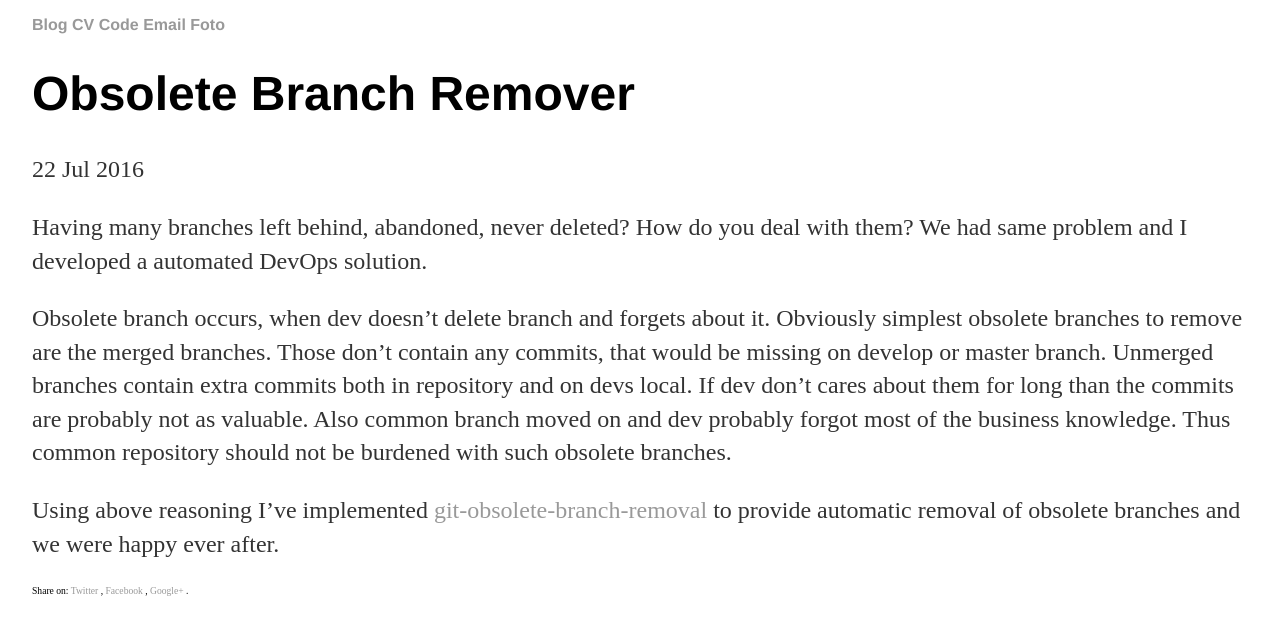
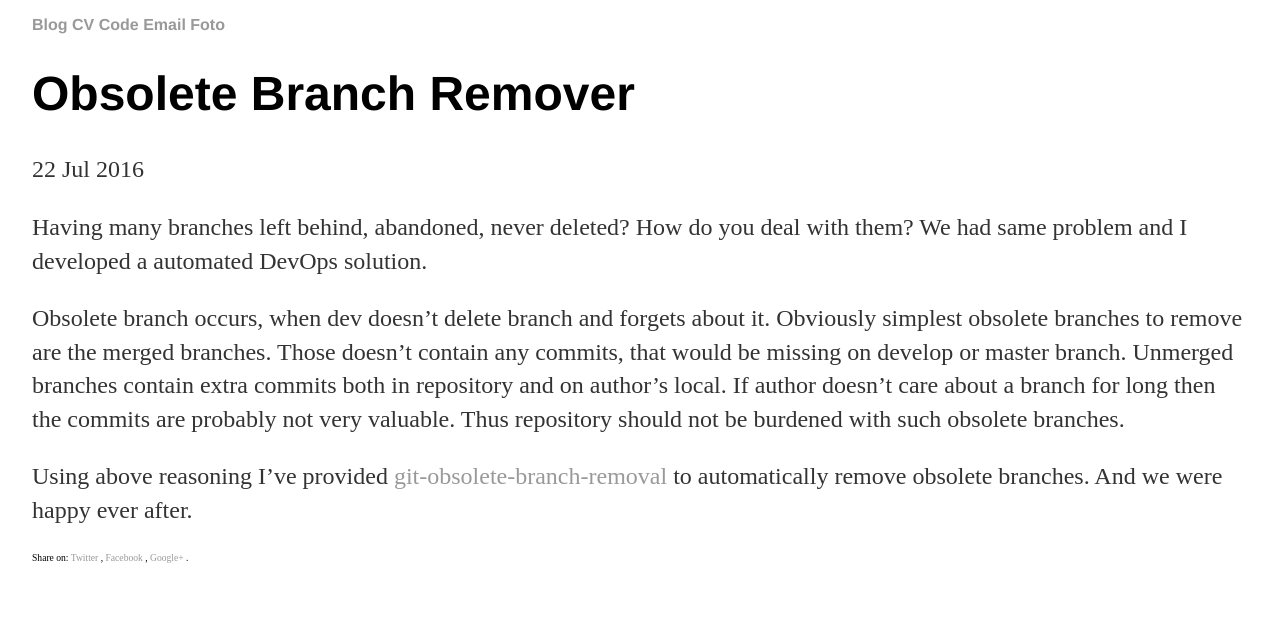
Before and after one commit to vackosar/vackosar.github.io, a Jekyll site: the page built from _posts/2016-07-22-Obsolete-Branch-Remover.md, in a window 1280 px wide. Shown: the top 635 px of the page. Built offline with Jekyll 4.4.1, drawn with Linux system fonts in a browser that asks for light colours.

Commit message:
Post GOBR.

```diff
--- a/_posts/2016-07-22-Obsolete-Branch-Remover.md
+++ b/_posts/2016-07-22-Obsolete-Branch-Remover.md
@@ -6,6 +6,6 @@ date: 2016-07-22
 
 Having many branches left behind, abandoned, never deleted? How do you deal with them? We had same problem and I developed a automated DevOps solution.
 
-Obsolete branch occurs, when dev doesn't delete branch and forgets about it. Obviously simplest obsolete branches to remove are the merged branches. Those don't contain any commits, that would be missing on develop or master branch. Unmerged branches contain extra commits both in repository and on devs local. If dev don't cares about them for long than the commits are probably not as valuable. Also common branch moved on and dev probably forgot most of the business knowledge. Thus common repository should not be burdened with such obsolete branches.
+Obsolete branch occurs, when dev doesn't delete branch and forgets about it. Obviously simplest obsolete branches to remove are the merged branches. Those doesn't contain any commits, that would be missing on develop or master branch. Unmerged branches contain extra commits both in repository and on author's local. If author doesn't care about a branch for long then the commits are probably not very valuable. Thus repository should not be burdened with such obsolete branches.
 
-Using above reasoning I've implemented [git-obsolete-branch-removal](https://github.com/vackosar/git-obsolete-branch-remover) to provide automatic removal of obsolete branches and we were happy ever after.
+Using above reasoning I've provided [git-obsolete-branch-removal](https://github.com/vackosar/git-obsolete-branch-remover) to automatically remove obsolete branches. And we were happy ever after.
```
